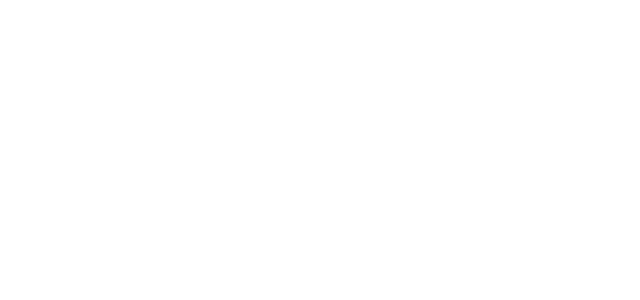
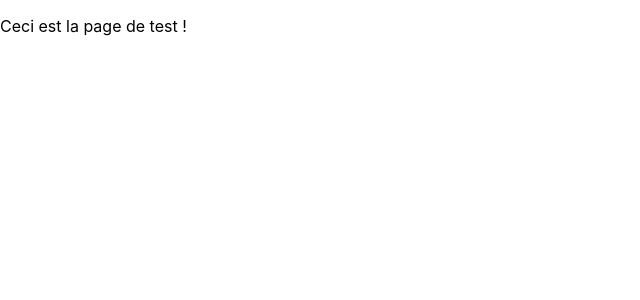
Before and after one commit to Rgeral/MetaCulture, a React (Create React App) app in the folder front/: page /test in a window 1280 px wide. Before the commit this address had no page. Shown: the top 300 px of the page, without its empty margins (0-640 px from the left). Built offline with nearby package versions, Linux system fonts and the light colour scheme.

Commit message:
Sample page !

```diff
--- a/front/src/App.js
+++ b/front/src/App.js
@@ -1,15 +1,14 @@
 import React from 'react';
-import { BrowserRouter, Routes, Route } from 'react-router-dom'; // Importez BrowserRouter, Routes et Route
-import MintNFT from './MintNFT'; // Importez votre composant de page de test
+import { BrowserRouter, Routes, Route } from 'react-router-dom';
+import Test from './Test';
 
-import logo from './logo.svg';
 import './App.css';
 
 function App() {
   return (
     <BrowserRouter>
       <Routes>
-        <Route path="/mint-nft" element={<MintNFT />} />
+        <Route path="/test" element={<Test />} />
       </Routes>
     </BrowserRouter>
   );
--- a/front/src/MintNFT.js
+++ b/front/src/Test.js
@@ -1,9 +1,9 @@
 import React from 'react';
 
-function MintNFT() {
+function Test() {
     return (
         <p>Ceci est la page de test !</p>
     );
 }
 
-export default MintNFT;
+export default Test;
```
